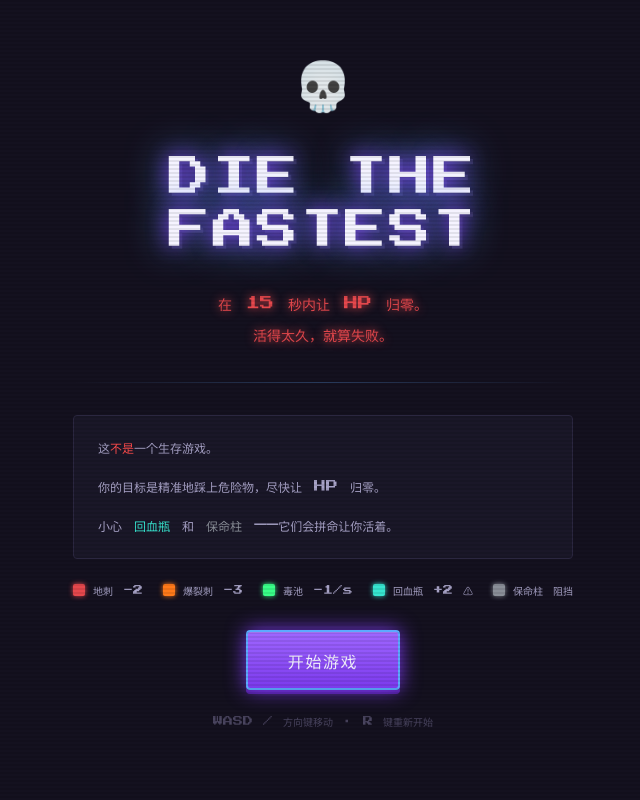
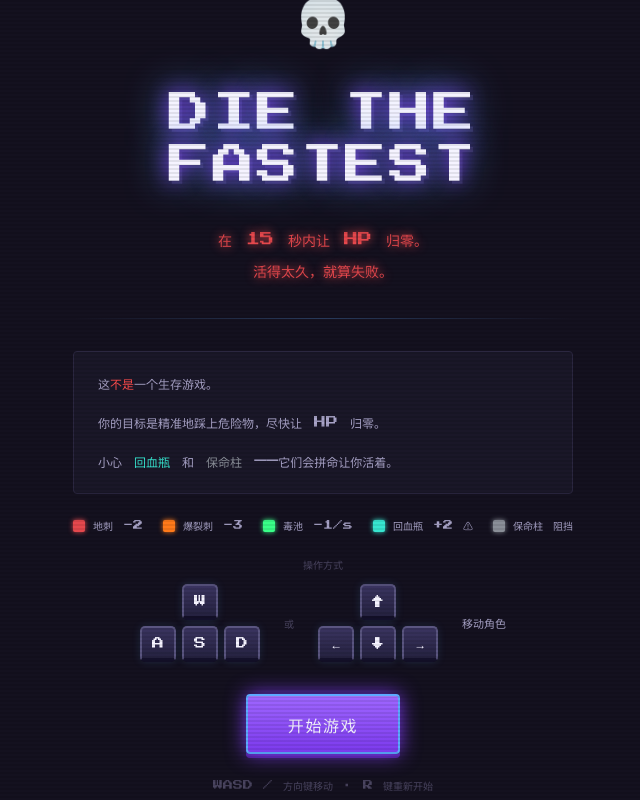
Before and after one commit to pengyuchen2025-ship-it/die-the-fastest, a React (Vite) app: page / in a window 1280 px wide. Shown: the whole page, without its empty margins (317-957 px from the left). Built offline with nearby package versions, Linux system fonts and the light colour scheme.

Commit message:
feat: add WASD / arrow key visual controls indicator on home page

```diff
--- a/src/components/HomePage.tsx
+++ b/src/components/HomePage.tsx
@@ -92,6 +92,46 @@ export function HomePage({ onStart }: Props) {
           <LegendItem color="#8A8F98" label="保命柱 阻挡" />
         </div>
 
+        {/* Controls */}
+        <div className="flex flex-col items-center gap-3 w-full">
+          <p style={{ fontFamily: '"Press Start 2P", monospace', fontSize: '10px', color: '#4A4560' }}>
+            操作方式
+          </p>
+          <div className="flex items-center gap-6">
+            {/* WASD */}
+            <div className="flex flex-col items-center gap-1.5">
+              <div className="flex justify-center">
+                <Key label="W" />
+              </div>
+              <div className="flex gap-1.5">
+                <Key label="A" />
+                <Key label="S" />
+                <Key label="D" />
+              </div>
+            </div>
+
+            <span style={{ fontFamily: '"Press Start 2P", monospace', fontSize: '10px', color: '#4A4560' }}>
+              或
+            </span>
+
+            {/* Arrow keys */}
+            <div className="flex flex-col items-center gap-1.5">
+              <div className="flex justify-center">
+                <Key label="↑" />
+              </div>
+              <div className="flex gap-1.5">
+                <Key label="←" />
+                <Key label="↓" />
+                <Key label="→" />
+              </div>
+            </div>
+
+            <span style={{ fontFamily: '"Press Start 2P", monospace', fontSize: '11px', color: '#A8A3C7' }}>
+              移动角色
+            </span>
+          </div>
+        </div>
+
         {/* Best time */}
         {best !== null && (
           <p
@@ -151,6 +191,31 @@ export function HomePage({ onStart }: Props) {
   );
 }
 
+function Key({ label }: { label: string }) {
+  return (
+    <div
+      style={{
+        fontFamily: '"Press Start 2P", monospace',
+        fontSize: '12px',
+        color: '#F5F3FF',
+        background: 'linear-gradient(180deg, #3A3460 0%, #252240 100%)',
+        border: '2px solid #5A5580',
+        borderBottom: '4px solid #14112A',
+        borderRadius: '5px',
+        width: '36px',
+        height: '36px',
+        display: 'flex',
+        alignItems: 'center',
+        justifyContent: 'center',
+        boxShadow: '0 0 8px rgba(93,169,255,0.15)',
+        userSelect: 'none',
+      }}
+    >
+      {label}
+    </div>
+  );
+}
+
 function LegendItem({ color, label }: { color: string; label: string }) {
   return (
     <div className="flex items-center gap-2">
```
